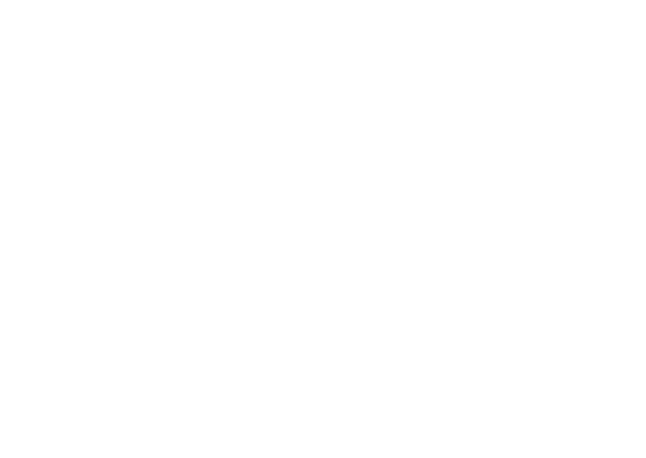
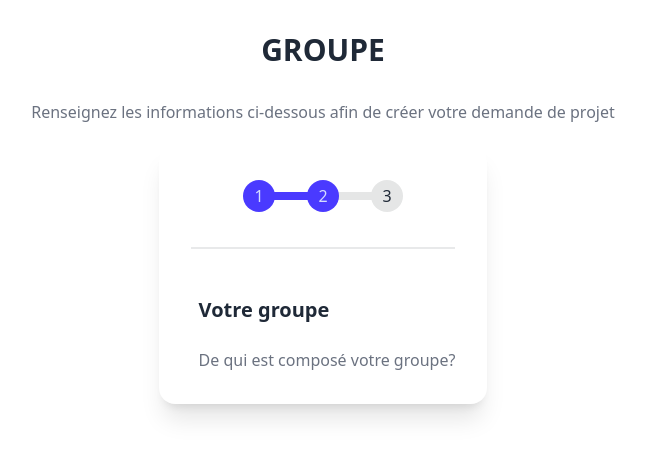
Before and after one commit to LawderDev/Parcoursup, a Nuxt app in the folder front/: page /createGroup in a window 1280 px wide. Before the commit this address had no page. Shown: the top 458 px of the page, without its empty margins (317-963 px from the left). Built offline with nearby package versions, Linux system fonts and the light colour scheme.

Commit message:
début page groupe

```diff
--- /dev/null
+++ b/front/components/Steps.vue
@@ -0,0 +1,15 @@
+<template>
+    <div class="flex justify-center">
+        <ul class="steps">
+            <li class="step step-primary"></li>
+            <li class="step step-primary"></li>
+            <li class="step"></li>
+        </ul>
+    </div>
+</template>
+
+<script setup>
+
+</script>
+
+<style scoped></style>
--- /dev/null
+++ b/front/pages/createGroup.vue
@@ -0,0 +1,23 @@
+<template>
+  <div>
+    <div>
+      <h2 class="text-3xl my-8 font-extrabold text-center">GROUPE</h2>
+      <h3 class="m-5 text-gray-500 text-center">
+        Renseignez les informations ci-dessous afin de créer votre demande de projet
+      </h3>
+    </div>
+    <div class="flex justify-center">
+        <Card>
+            <Steps></Steps>
+            <div class="divider"></div>
+            <h2 class="text-xl my-4 font-bold ml-2">Votre groupe</h2>
+            <h3 class="ml-2 text-gray-500">De qui est composé votre groupe?</h3>
+
+        </Card>
+
+    </div>
+  </div>
+</template>
+
+<script setup>
+</script>
```
